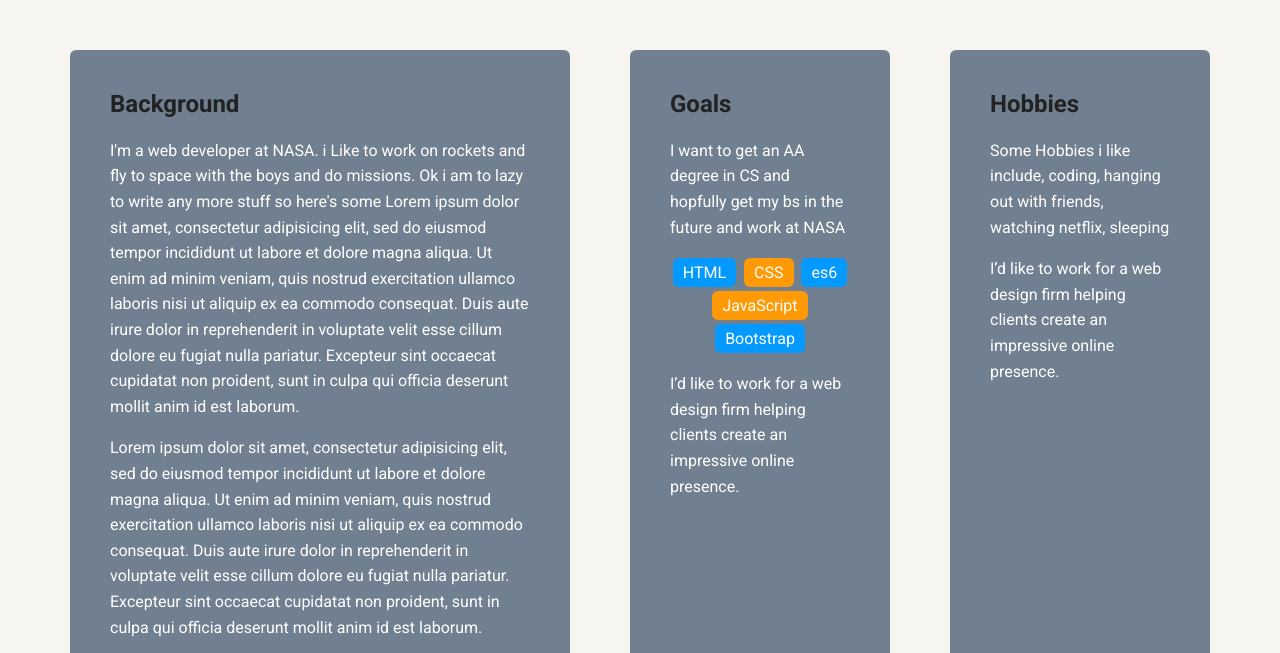
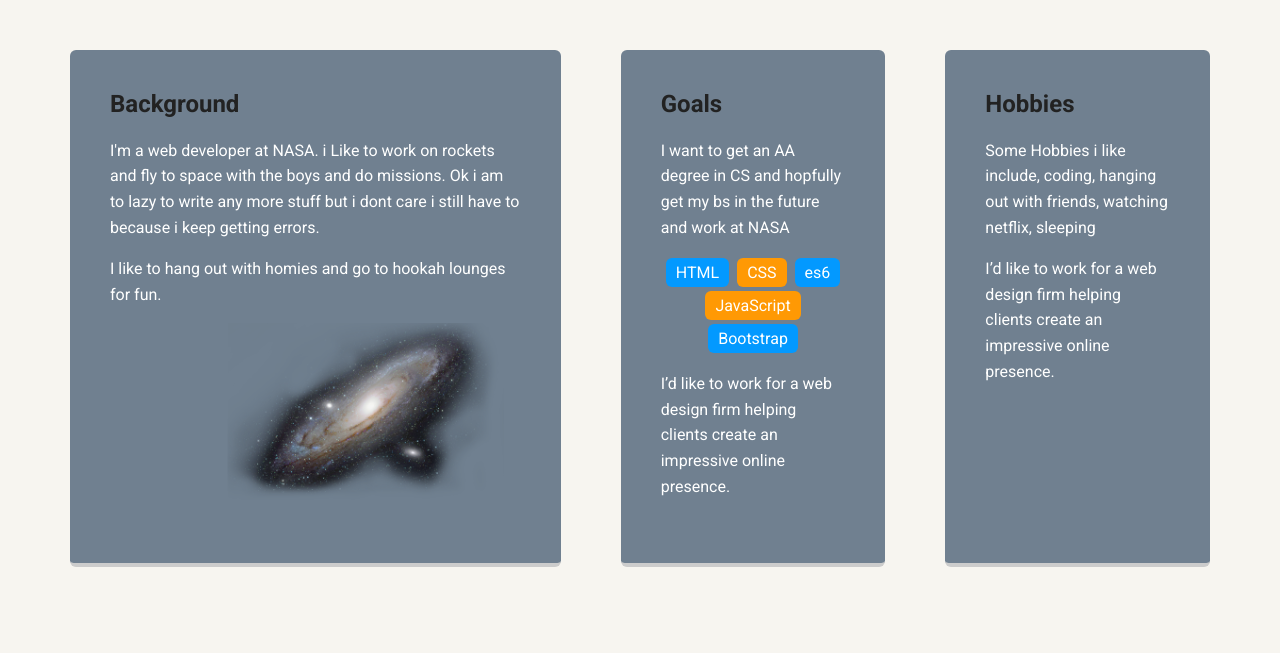
Before and after one commit to Hagop420/team-treehouse-portfolio, a plain HTML site: page index.html in a window 1280 px wide. Shown: the part 470-1123 px from the top of the page. Drawn offline with Linux system fonts and the light colour scheme; a web font is replaced by a local one.

Commit message:
finished team-treehouse-portfolio

```diff
--- a/index.html
+++ b/index.html
@@ -8,7 +8,7 @@
   <link href="https://fonts.googleapis.com/css?family=Muli%7CRoboto:400,300,500,700,900" rel="stylesheet"></head>
   <body>
 
-    <div class="main-nav">
+    <nav class="main-nav">
         <ul class="nav">
           <li class="name"><a href="index.html">
           Hagop Thor</a></li>
@@ -17,7 +17,7 @@
           <li><a href="contact_me.html">Contact</a></li>
 
         </ul>
-    </div>
+    </nav>
 
     <header>
       <img src="images/me.png" alt="Hagop Almadjian at Cloud 9 Hookah Lounge" class="profile-image">
@@ -26,17 +26,17 @@
     </header>
 
     <main class="flex">
-      <div class="card">
+      <section class="card">
         <h2>Background</h2>
-        <p>I'm a web developer at NASA. i Like to work on rockets and fly to space with the boys and do missions. Ok i am to lazy to write any more stuff so here's some Lorem ipsum dolor sit amet, consectetur adipisicing elit, sed do eiusmod tempor incididunt ut labore et dolore magna aliqua. Ut enim ad minim veniam, quis nostrud exercitation ullamco laboris nisi ut aliquip ex ea commodo consequat. Duis aute irure dolor in reprehenderit in voluptate velit esse cillum dolore eu fugiat nulla pariatur. Excepteur sint occaecat cupidatat non proident, sunt in culpa qui officia deserunt mollit anim id est laborum.</p>
-        <p>Lorem ipsum dolor sit amet, consectetur adipisicing elit, sed do eiusmod tempor incididunt ut labore et dolore magna aliqua. Ut enim ad minim veniam, quis nostrud exercitation ullamco laboris nisi ut aliquip ex ea commodo consequat. Duis aute irure dolor in reprehenderit in voluptate velit esse cillum dolore eu fugiat nulla pariatur. Excepteur sint occaecat cupidatat non proident, sunt in culpa qui officia deserunt mollit anim id est laborum.
+        <p>I'm a web developer at NASA. i Like to work on rockets and fly to space with the boys and do missions. Ok i am to lazy to write any more stuff but i dont care i still have to because i keep getting errors.</p>
+        <p>I like to hang out with homies and go to hookah lounges for fun.
       </p>
       <img class='mw' src="images/mw.png" alt="Milky_way">
 
 
-      </div>
+    </section>
 
-      <div class="card">
+      <article class="card">
         <h2>Goals</h2>
         <p>I want to get an AA degree in CS and hopfully get my bs in the future and work at NASA</p>
         <ul class="skills">
@@ -47,14 +47,14 @@
           <li>Bootstrap</li>
         </ul>
         <p>I’d like to work for a web design firm helping clients create an impressive online presence.</p>
-      </div>
+      </article>
 
-      <div class="card">
+      <article class="card">
         <h2>Hobbies</h2>
         <p>Some Hobbies i like include, coding, hanging out with friends, watching netflix, sleeping</p>
 
         <p>I’d like to work for a web design firm helping clients create an impressive online presence.</p>
-      </div>
+      </article>
 
     </main>
     <footer>
--- a/styles.css
+++ b/styles.css
@@ -23,7 +23,7 @@ a:hover {
 
 /* Section Styles */
 
-.main-nav {
+nav.main-nav {
   width: 100%;
   background: black;
   min-height: 30px;
@@ -98,7 +98,8 @@ p{
   background-color: #222;
   color: yellow;
 }
-.card {
+section.card,
+article.card {
   margin: 30px;
   padding: 20px 40px 40px;
   max-width: 500px;
```
Also changed, not shown: contact_me.html (+3 -5 lines), experience.html (+2 -1 lines).
